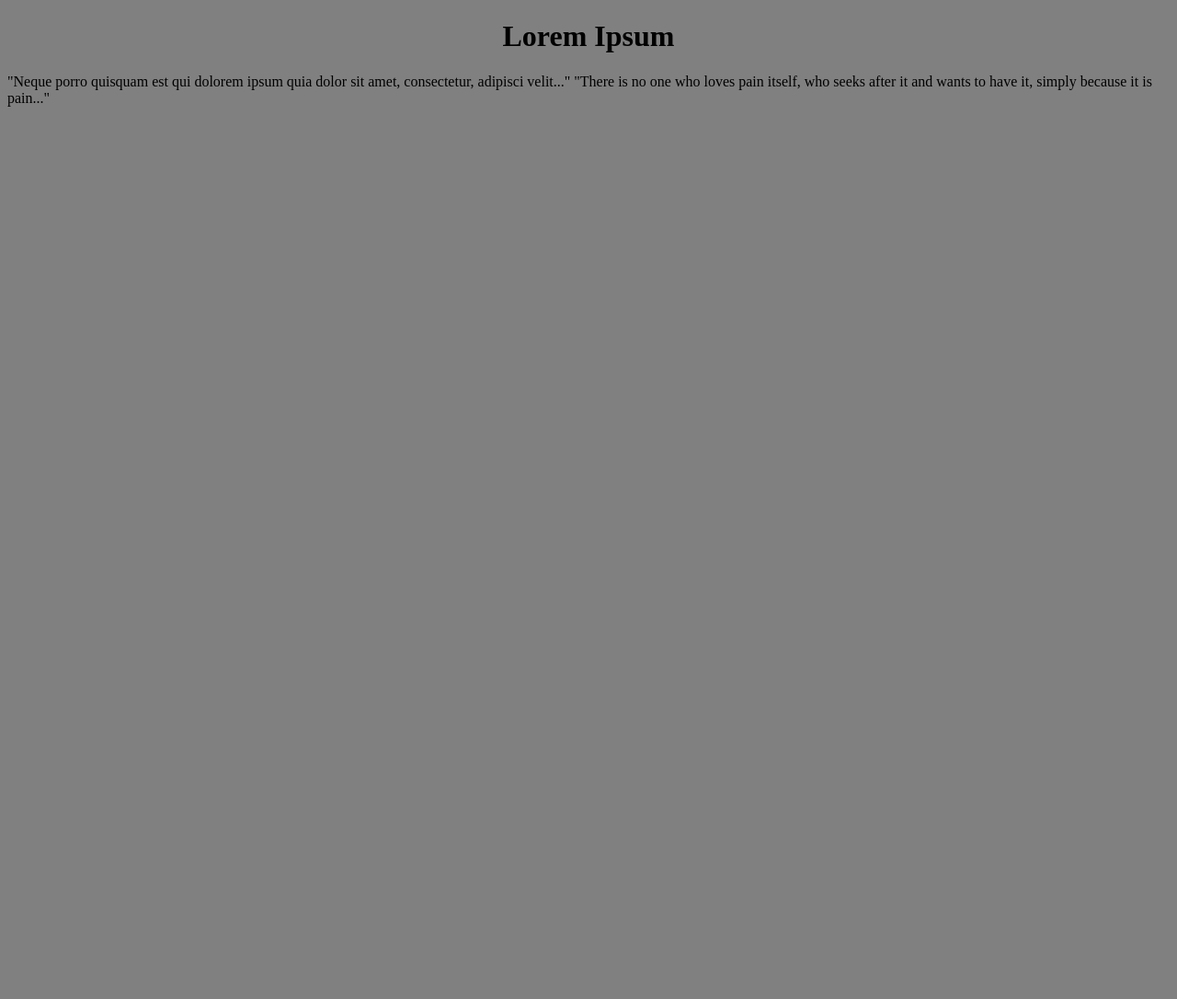
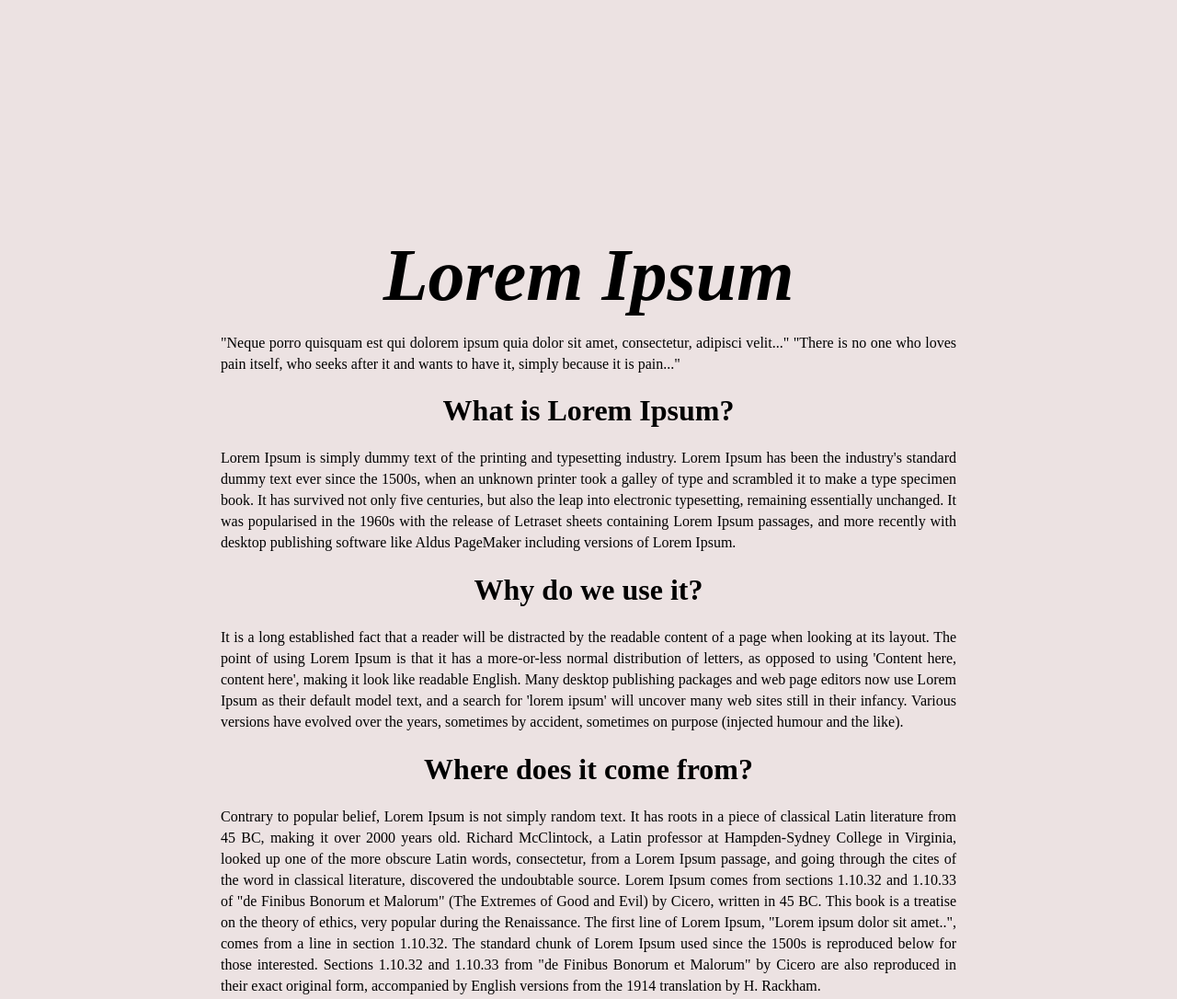
Before and after one commit to kanizfatemamitu/first-try, a plain HTML site: page index.html in a window 1280 px wide. Shown: the whole page at 92% size. Before the commit the page ends 800 px from the top, so only its background shows below. Drawn offline with Linux system fonts and the light colour scheme.

Commit message:
second commit

```diff
--- a/index.html
+++ b/index.html
@@ -8,8 +8,25 @@
     <link rel="stylesheet" href="style.css">
 </head>
 <body>
-    <h1>Lorem Ipsum</h1>
-    <p>"Neque porro quisquam est qui dolorem ipsum quia dolor sit amet, consectetur, adipisci velit..."
-        "There is no one who loves pain itself, who seeks after it and wants to have it, simply because it is pain..."</p>
+    <div class="lorem">
+        <h1>Lorem Ipsum</h1>
+        <p>"Neque porro quisquam est qui dolorem ipsum quia dolor sit amet, consectetur, adipisci velit..."
+            "There is no one who loves pain itself, who seeks after it and wants to have it, simply because it is pain..."</p>
+    </div>
+
+       <h1> What is Lorem Ipsum?</h1>
+       <p>Lorem Ipsum is simply dummy text of the printing and typesetting industry. Lorem Ipsum has been the industry's standard dummy text ever since the 1500s, when an unknown printer took a galley of type and scrambled it to make a type specimen book. It has survived not only five centuries, but also the leap into electronic typesetting, remaining essentially unchanged. It was popularised in the 1960s with the release of Letraset sheets containing Lorem Ipsum passages, and more recently with desktop publishing software like Aldus PageMaker including versions of Lorem Ipsum.</p>
+
+
+<h1>Why do we use it?</h1>
+<p>It is a long established fact that a reader will be distracted by the readable content of a page when looking at its layout. The point of using Lorem Ipsum is that it has a more-or-less normal distribution of letters, as opposed to using 'Content here, content here', making it look like readable English. Many desktop publishing packages and web page editors now use Lorem Ipsum as their default model text, and a search for 'lorem ipsum' will uncover many web sites still in their infancy. Various versions have evolved over the years, sometimes by accident, sometimes on purpose (injected humour and the like).</p>
+
+<h1>Where does it come from?</h1>
+
+<p>Contrary to popular belief, Lorem Ipsum is not simply random text. It has roots in a piece of classical Latin literature from 45 BC, making it over 2000 years old. Richard McClintock, a Latin professor at Hampden-Sydney College in Virginia, looked up one of the more obscure Latin words, consectetur, from a Lorem Ipsum passage, and going through the cites of the word in classical literature, discovered the undoubtable source. Lorem Ipsum comes from sections 1.10.32 and 1.10.33 of "de Finibus Bonorum et Malorum" (The Extremes of Good and Evil) by Cicero, written in 45 BC. This book is a treatise on the theory of ethics, very popular during the Renaissance. The first line of Lorem Ipsum, "Lorem ipsum dolor sit amet..", comes from a line in section 1.10.32.
+
+    The standard chunk of Lorem Ipsum used since the 1500s is reproduced below for those interested. Sections 1.10.32 and 1.10.33 from "de Finibus Bonorum et Malorum" by Cicero are also reproduced in their exact original form, accompanied by English versions from the 1914 translation by H. Rackham.</p>
+
+
 </body>
 </html>
--- a/style.css
+++ b/style.css
@@ -1,7 +1,22 @@
 body{
-    background-color:gray;
+    background-color:rgb(236, 226, 226);
+    margin:100px auto;
+    padding: 100px;
+    height: 800px;
+    width: 800px;
+
+}
+
+ .lorem h1{
+  font-style: italic;
+  font-size: 80px;
+  margin-bottom:5px;
 }
 
 h1{
     text-align: center;
 }
+p{
+    text-align: justify;
+    line-height: 23px;
+}
```
